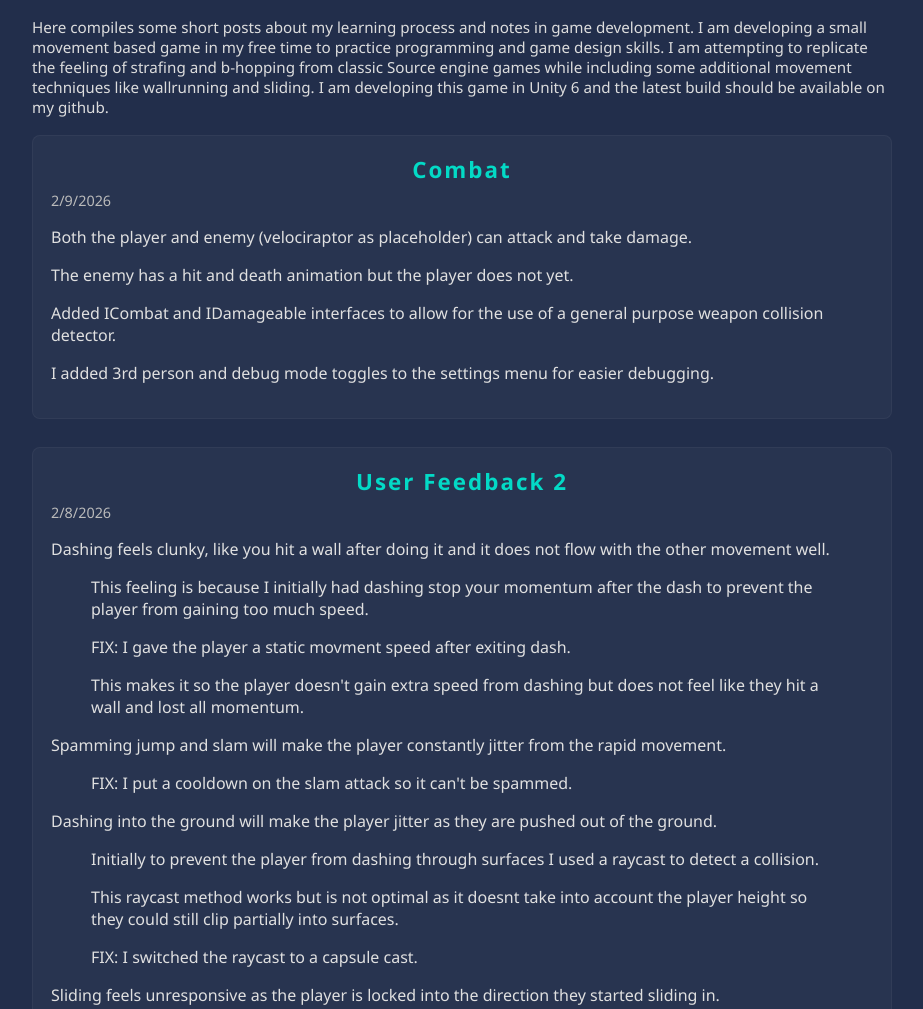
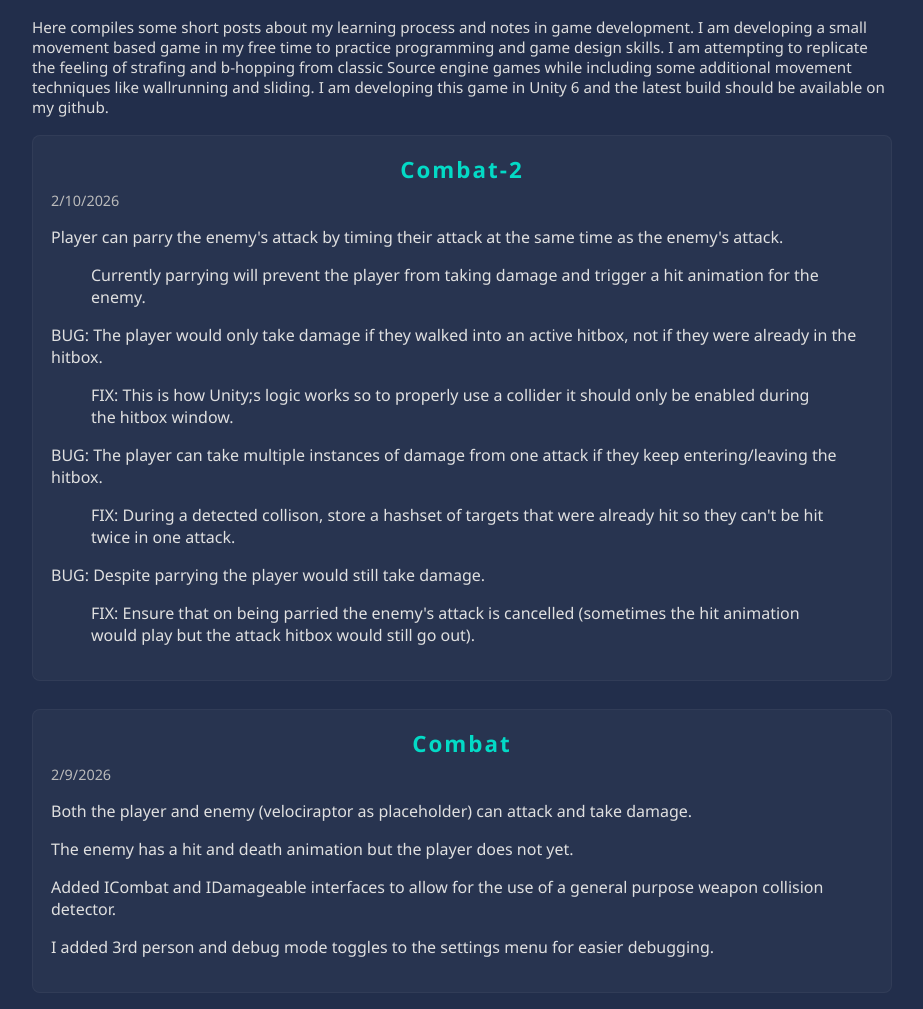
Before and after one commit to EthanRMcKeen/EthanRMcKeen.github.io, a plain HTML site: page blog.html in a window 1280 px wide. Shown: the part 520-1529 px from the top of the page, without its empty margins (178-1101 px from the left). Drawn offline with Linux system fonts and the light colour scheme; a web font is replaced by a local one.

Commit message:
Update blog.html

```diff
--- a/blog.html
+++ b/blog.html
@@ -45,6 +45,20 @@
 
   <script>
     const posts = [
+    {
+        title: 'Combat-2',
+        date: '2026-02-10',
+        content: `  <p>Player can parry the enemy's attack by timing their attack at the same time as the enemy's attack.</p>
+                    <blockquote>Currently parrying will prevent the player from taking damage and trigger a hit animation for the enemy.</blockquote>
+                    <p>BUG: The player would only take damage if they walked into an active hitbox, not if they were already in the hitbox.</p>
+                    <blockquote>FIX: This is how Unity;s logic works so to properly use a collider it should only be enabled during the hitbox window.</blockquote>
+                    <p>BUG: The player can take multiple instances of damage from one attack if they keep entering/leaving the hitbox.</p>
+                    <blockquote>FIX: During a detected collison, store a hashset of targets that were already hit so they can't be hit twice in one attack.</blockquote>
+                    <p>BUG: Despite parrying the player would still take damage.</p>
+                    <blockquote>FIX: Ensure that on being parried the enemy's attack is cancelled (sometimes the hit animation would play but the attack
+                      hitbox would still go out).</blockquote>`,
+        images: []
+    },
     {
         title: 'Combat',
         date: '2026-02-09',
```
